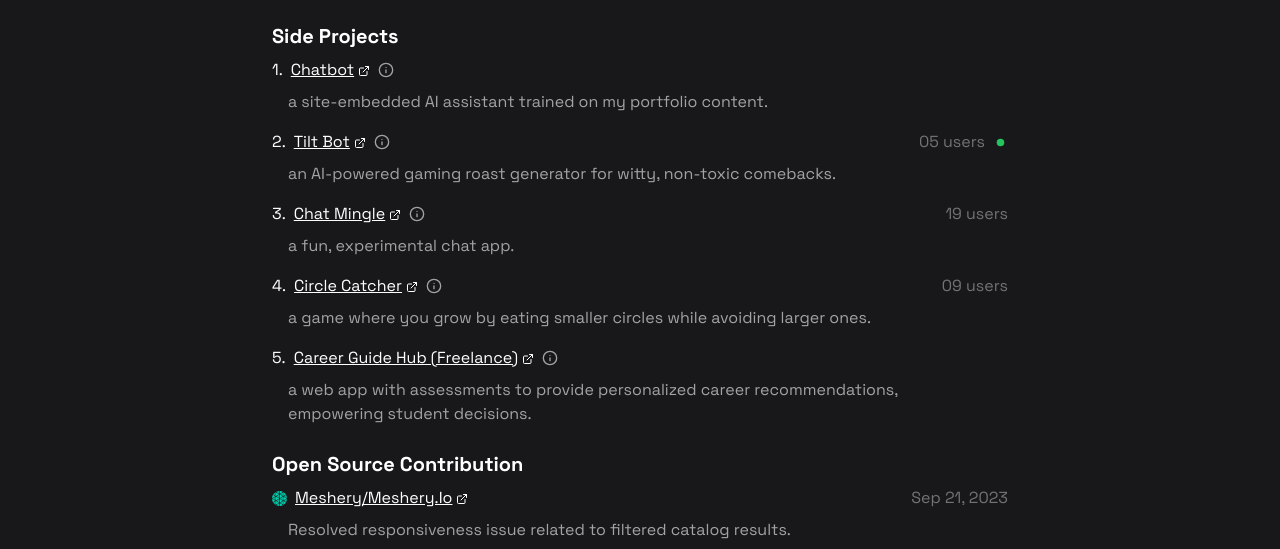
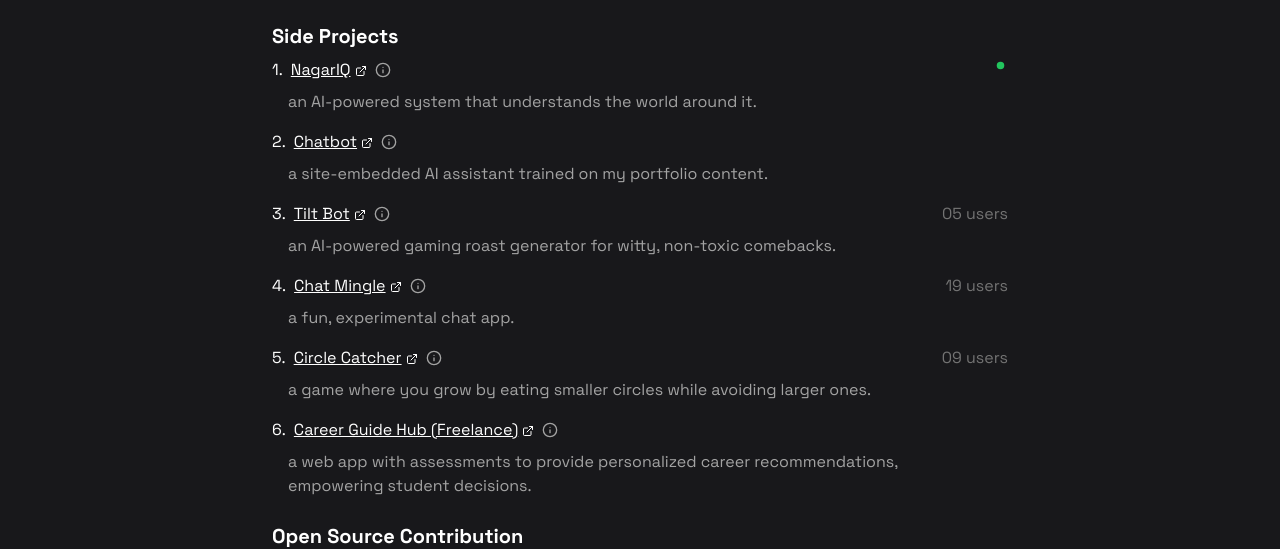
Before and after one commit to shiivamtaneja/Portfolio-Website, a Next.js app: page / in a window 1280 px wide. Shown: the part 890-1439 px from the top of the page. Built offline with nearby package versions, Linux system fonts and the light colour scheme; no server answers.

Commit message:
add nagariq project
Signed-off-by: Shivam Taneja <shiivamtaneja@gmail.com>

```diff
--- a/src/components/home/chat-bot-project.tsx
+++ b/src/components/home/chat-bot-project.tsx
@@ -9,7 +9,7 @@ import { useQuery } from '@tanstack/react-query';
 import { useChatbotHighlight } from '@/provider/chatbot-highlight';
 
 import { ExternalLink, Info } from 'lucide-react';
-import { GoDotFill } from 'react-icons/go';
+// import { GoDotFill } from 'react-icons/go';
 import { Tooltip, TooltipContent, TooltipTrigger } from '../ui/tooltip';
 
 const ChatBotProject = () => {
@@ -34,7 +34,7 @@ const ChatBotProject = () => {
       <div className='flex flex-col gap-2 flex-1'>
         <div className='flex gap-2 items-center flex-wrap'>
           <p className='text-white'>
-            1.
+            2.
           </p>
           <div className="flex items-center gap-2">
             <div
@@ -78,14 +78,14 @@ const ChatBotProject = () => {
         <div className='flex gap-2 items-center shrink-0'>
           <p>{data.count} users</p>
 
-          <Tooltip delayDuration={50}>
+          {/* <Tooltip delayDuration={50}>
             <TooltipTrigger asChild>
               <GoDotFill size={15} className='hover:scale-110 scale-100 transition duration-75 ease-in-out text-green-500' />
             </TooltipTrigger>
             <TooltipContent>
               <p className='p-2 bg-gray-500 text-white rounded'>Actively working on it</p>
             </TooltipContent>
-          </Tooltip>
+          </Tooltip> */}
         </div>
       }
     </li>
--- a/src/components/home/side-projects.tsx
+++ b/src/components/home/side-projects.tsx
@@ -17,14 +17,79 @@ const SideProjectsSection = () => {
         <h3 className='text-xl font-bold'>Side Projects</h3>
 
         <ul className="flex flex-col gap-4">
-          <ChatBotProject />
-
-          {sideProjects.map((item, idx) => (
+          {sideProjects.slice(0, 1).map((item, idx) => (
             <li className='text-neutral-500 flex w-full gap-4 items-start justify-between' key={idx}>
               <div className='flex flex-col gap-2 flex-1'>
                 <div className='flex gap-2 items-center flex-wrap'>
                   <p className='text-white'>
-                    {idx + 2}{"."}
+                    {idx + 1}{"."}
+                  </p>
+                  <div className="flex items-center gap-2">
+                    <Link
+                      href={item.projLink}
+                      className='text-white underline capitalize hover:text-neutral-300 transition-colors'
+                      target="_blank"
+                    >
+                      <Tooltip delayDuration={50}>
+                        <TooltipTrigger asChild>
+                          <div>
+                            {item.title}
+                            <ExternalLink className="inline-block ml-1 w-3 h-3" />
+                          </div>
+                        </TooltipTrigger>
+                        <TooltipContent>
+                          <p className='p-2 bg-gray-500 text-white rounded'>View project</p>
+                        </TooltipContent>
+                      </Tooltip>
+                    </Link>
+
+                    <Link
+                      href={item.descLink}
+                      className="text-neutral-400 hover:text-white transition-colors"
+                    >
+                      <Tooltip delayDuration={50}>
+                        <TooltipTrigger asChild>
+                          <Info className="w-4 h-4" />
+                        </TooltipTrigger>
+                        <TooltipContent>
+                          <p className='p-2 bg-gray-500 text-white rounded'>View project details</p>
+                        </TooltipContent>
+                      </Tooltip>
+                    </Link>
+                  </div>
+                </div>
+                <p className='text-neutral-400 break-words ml-4'>
+                  {item.desc}
+                </p>
+              </div>
+
+              <div className='flex gap-2 items-center shrink-0'>
+                {item.userCount &&
+                  <p>{item.userCount}</p>
+                }
+
+                {item.activelyWorking && (
+                  <Tooltip delayDuration={50}>
+                    <TooltipTrigger asChild>
+                      <GoDotFill size={15} className='hover:scale-110 scale-100 transition duration-75 ease-in-out text-green-500' />
+                    </TooltipTrigger>
+                    <TooltipContent>
+                      <p className='p-2 bg-gray-500 text-white rounded'>Actively working on it</p>
+                    </TooltipContent>
+                  </Tooltip>
+                )}
+              </div>
+            </li>
+          ))}
+
+          <ChatBotProject />
+
+          {sideProjects.slice(1, sideProjects.length).map((item, idx) => (
+            <li className='text-neutral-500 flex w-full gap-4 items-start justify-between' key={idx}>
+              <div className='flex flex-col gap-2 flex-1'>
+                <div className='flex gap-2 items-center flex-wrap'>
+                  <p className='text-white'>
+                    {idx + 3}{"."}
                   </p>
                   <div className="flex items-center gap-2">
                     <Link
--- a/src/lib/constants/side-projects.ts
+++ b/src/lib/constants/side-projects.ts
@@ -1,11 +1,19 @@
 export const sideProjects = [
+  {
+    title: 'NagarIQ',
+    projLink: 'https://nagar-iq.shivamtaneja.com/',
+    desc: "an AI-powered system that understands the world around it.",
+    descLink: "/project/nagar-iq/",
+    userCount: null,
+    activelyWorking: true,
+  },
   {
     title: 'Tilt Bot',
     projLink: 'https://tilt-bot.shivamtaneja.com/',
     desc: "an AI-powered gaming roast generator for witty, non-toxic comebacks.",
     descLink: "/project/tilt-bot/",
     userCount: '05 users',
-    activelyWorking: true,
+    activelyWorking: false,
   },
   {
     title: 'Chat Mingle',
```
